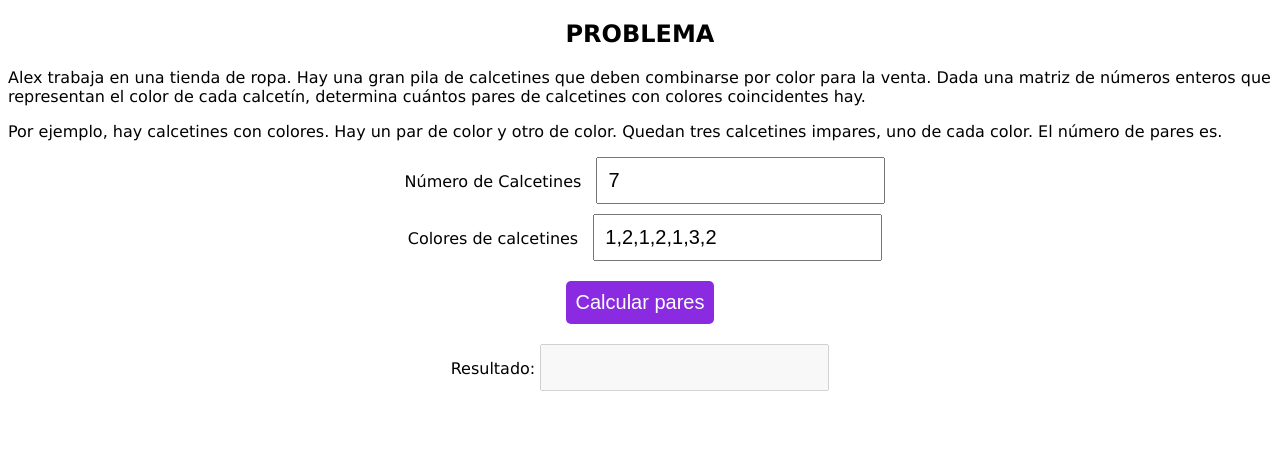
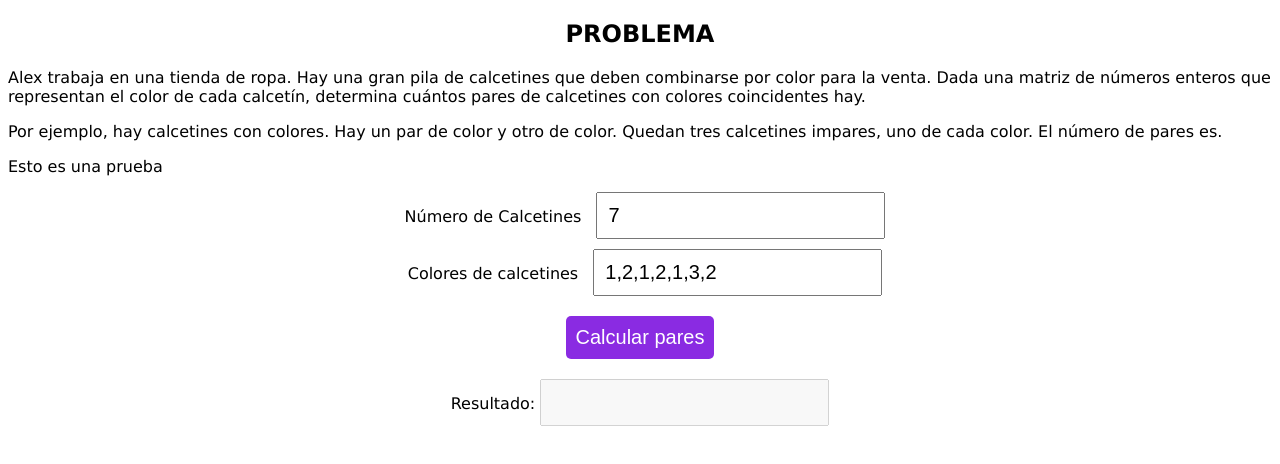
Before and after one commit to leidypaez/sock-merchant, a plain HTML site: page index.html in a window 1280 px wide. Drawn offline with Linux system fonts and the light colour scheme.

Commit message:
Esto es una prueba

```diff
--- a/index.html
+++ b/index.html
@@ -16,6 +16,9 @@
         determina cuántos pares de calcetines con colores coincidentes hay.</p>
       <p>Por ejemplo, hay calcetines con colores. Hay un par de color y otro de color.
           Quedan tres calcetines impares, uno de cada color. El número de pares es.</p>
+    </div>
+    <div>
+      <p>Esto es una prueba</p>
     </div>
     <div>
       <div>
```
